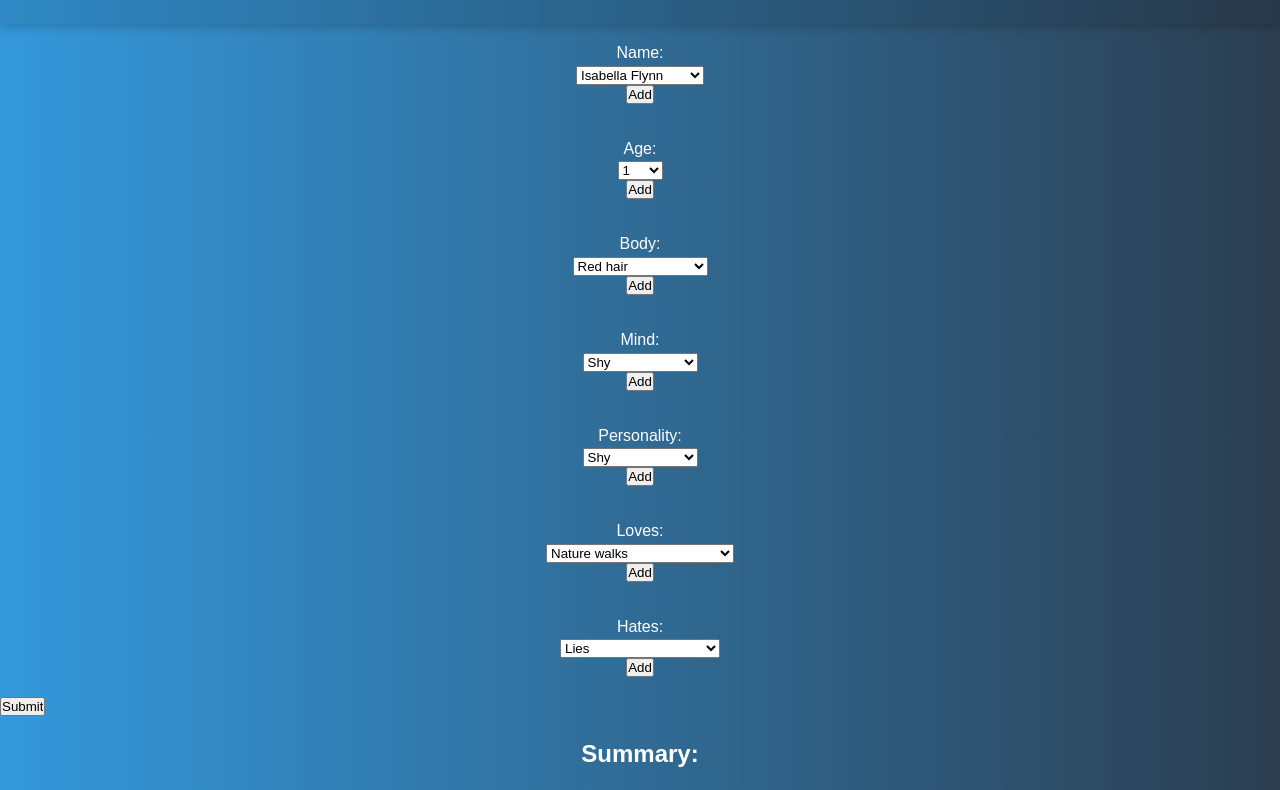
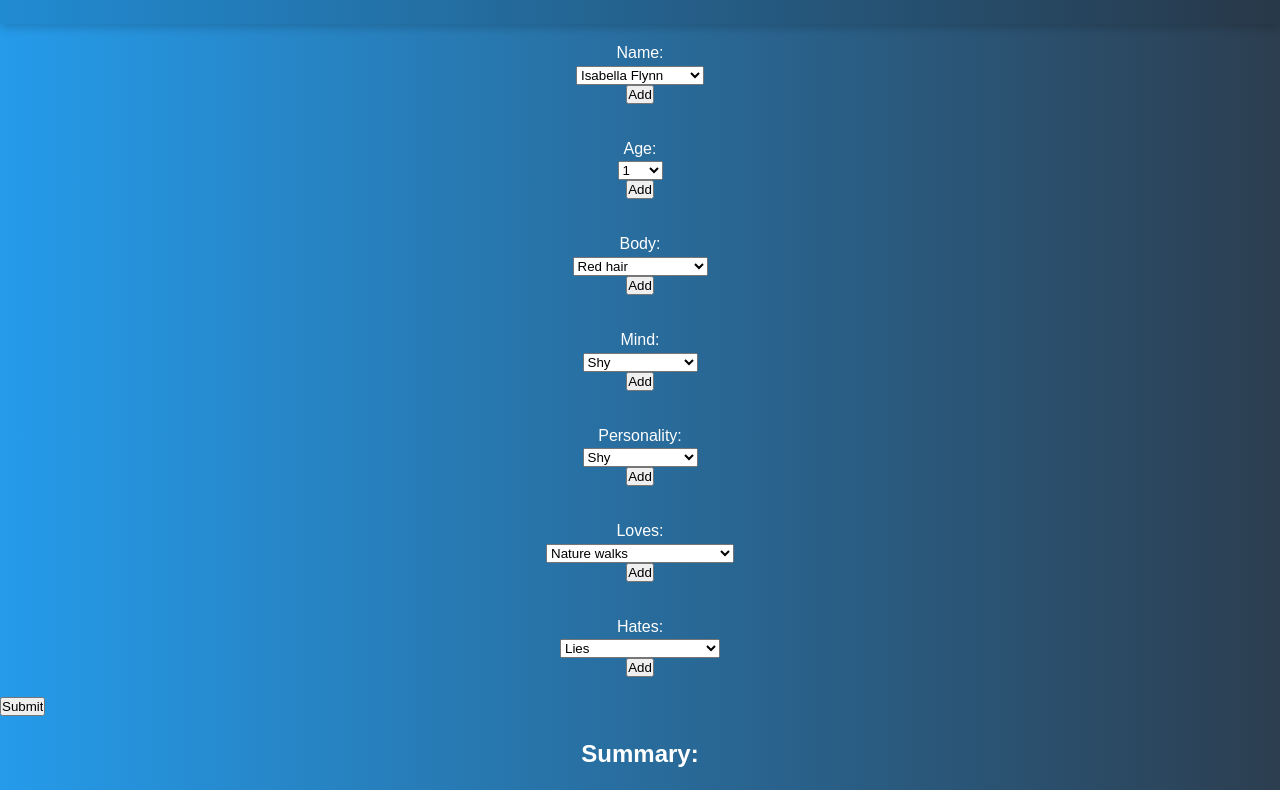
Before and after one commit to ai-by-humans/Traits-tool, a plain HTML site: page index.html in a window 1280 px wide. Shown: the part 75-865 px from the top of the page. Drawn offline with Linux system fonts and the light colour scheme.

Commit message:
version 0.01

```diff
--- a/script.js
+++ b/script.js
@@ -81,6 +81,6 @@ function showSummary() {
     addSelected("loves");
     addSelected("hates");
 
-    // Prevent the form from being submitted
+    // Prevent t the form from being submitted
     return false;
 }
--- a/styles.css
+++ b/styles.css
@@ -2,7 +2,7 @@
 :root {
   --primary-bg-color: #f1f1f1;
   --text-center: center;
-  --primary-color: #3498db;
+  --primary-color: #259bea;
   --secondary-color: #2c3e50;
 }
 
```
Also changed, not shown: 1 other file.
